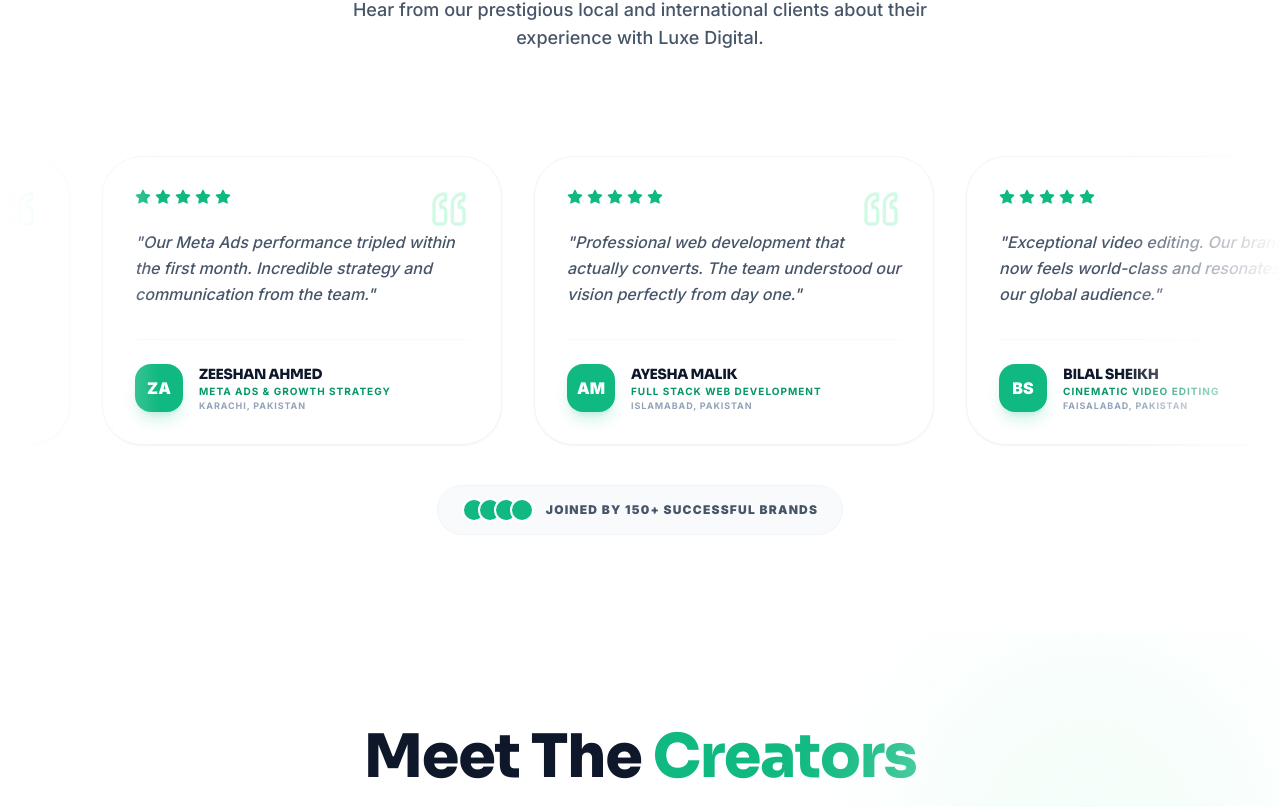
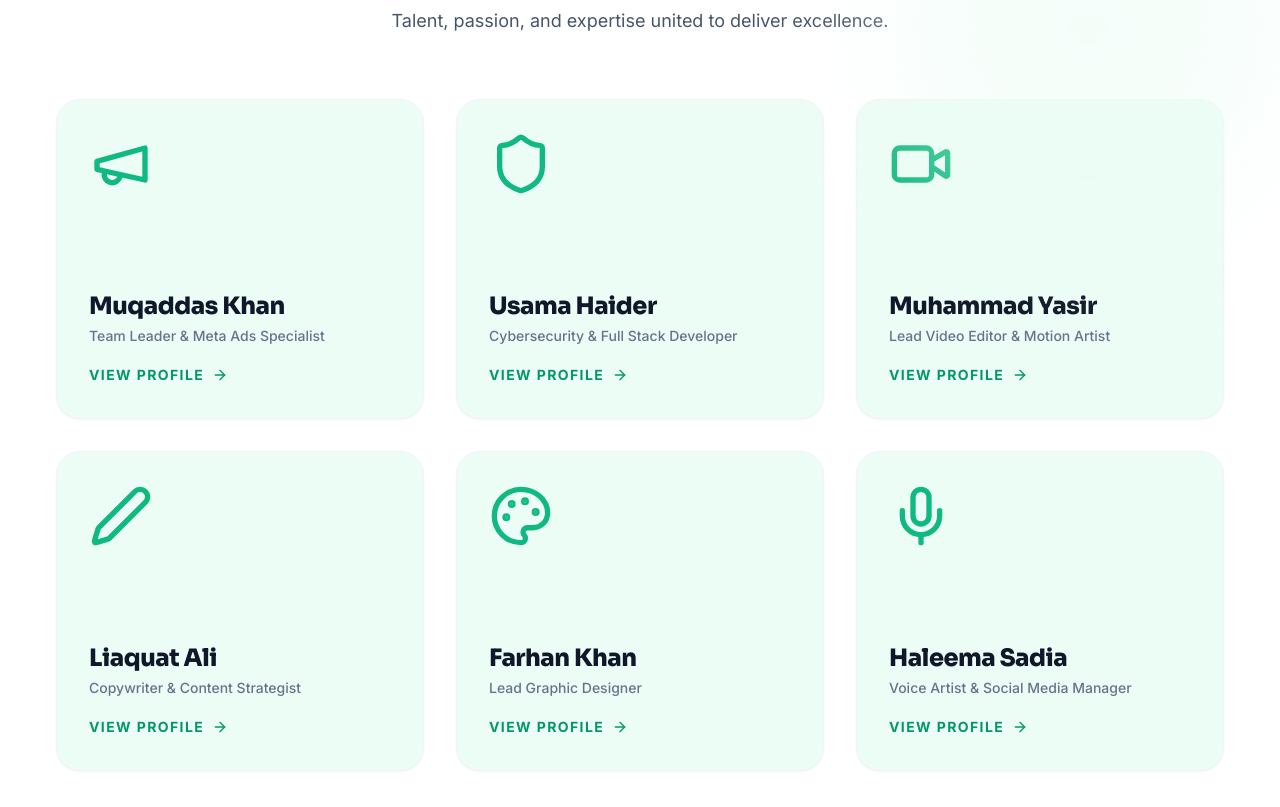
Before and after one commit to Haider899/Luxe-Digital-Official, a Next.js app: page / in a window 1280 px wide. Shown: the part 3852-4659 px from the top of the page. Built offline with nearby package versions, Linux system fonts and the light colour scheme.

Commit message:
style: reorder sections, move reviews before FAQ

```diff
--- a/pages/index.jsx
+++ b/pages/index.jsx
@@ -42,8 +42,8 @@
           <Hero onStartProject={openContactModal} />
           <WhyUs onStartProject={openContactModal} />
           <Services />
+          <Team onStartProject={openContactModal} />
           <Reviews />
-          <Team onStartProject={openContactModal} />
           <FAQ />
           <CTA onStartProject={openContactModal} />
         </div>
```
